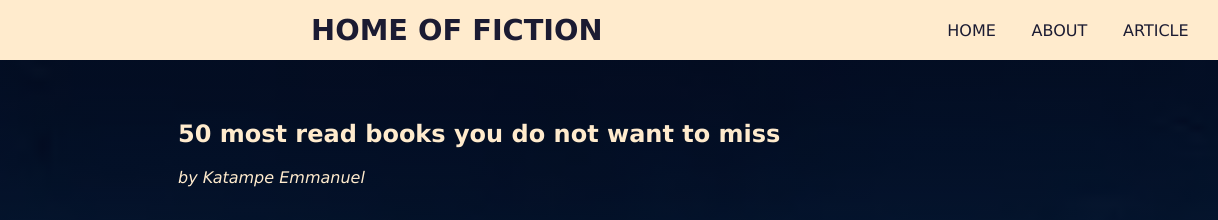
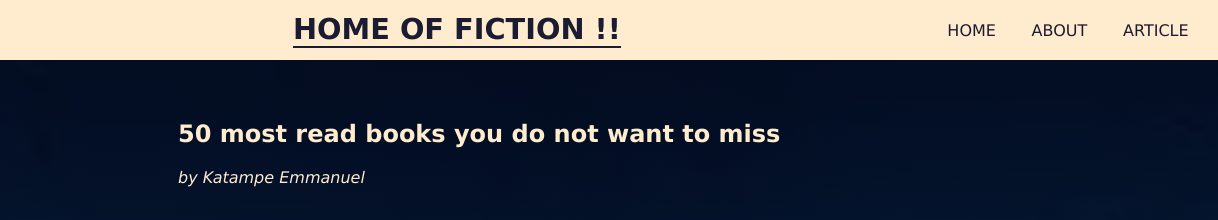
Before and after one commit to KTP10/web-design, a plain HTML site: page index.html in a window 1280 px wide. Shown: the top 220 px of the page, 62-1280 px from the left. Drawn offline with nearby package versions, Linux system fonts and the light colour scheme.

Commit message:
adding excitement to page

```diff
--- a/index.html
+++ b/index.html
@@ -11,7 +11,7 @@
     <body>
         <header>
                 <img id="logo" src="images/logo.jpeg" />
-                <h1>HOME OF FICTION</h1>
+                <h1>HOME OF FICTION !!</h1>
                 <nav>
                     <ul>
                         <li><a href="#home">HOME</a></li>
--- a/style.css
+++ b/style.css
@@ -23,6 +23,7 @@ header{
     background-color: blanchedalmond;
 }
 h1{
+    border-bottom: 2px solid #1b1b32;
     color:#1b1b32;
     text-align: center;
     box-sizing: border-box;
```
